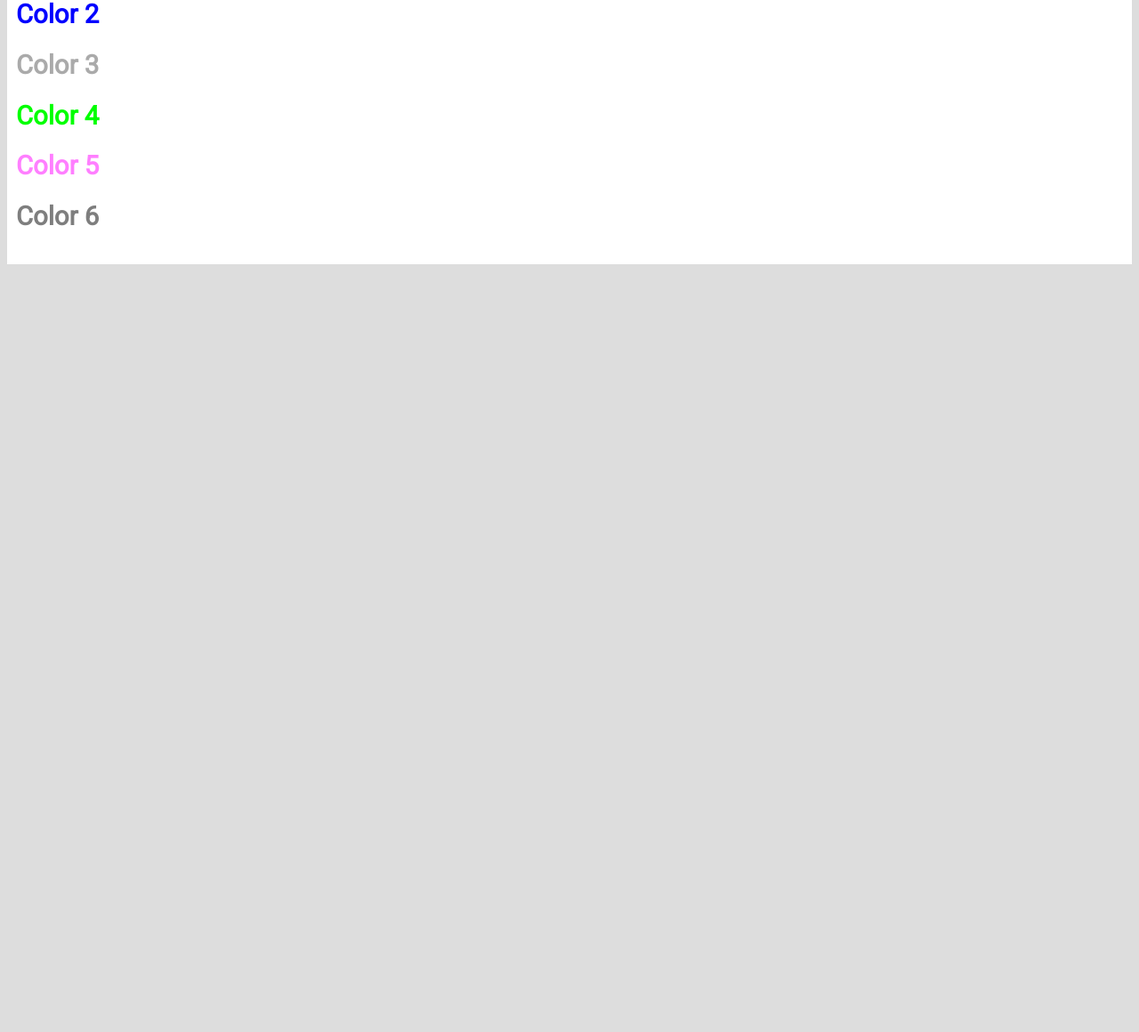
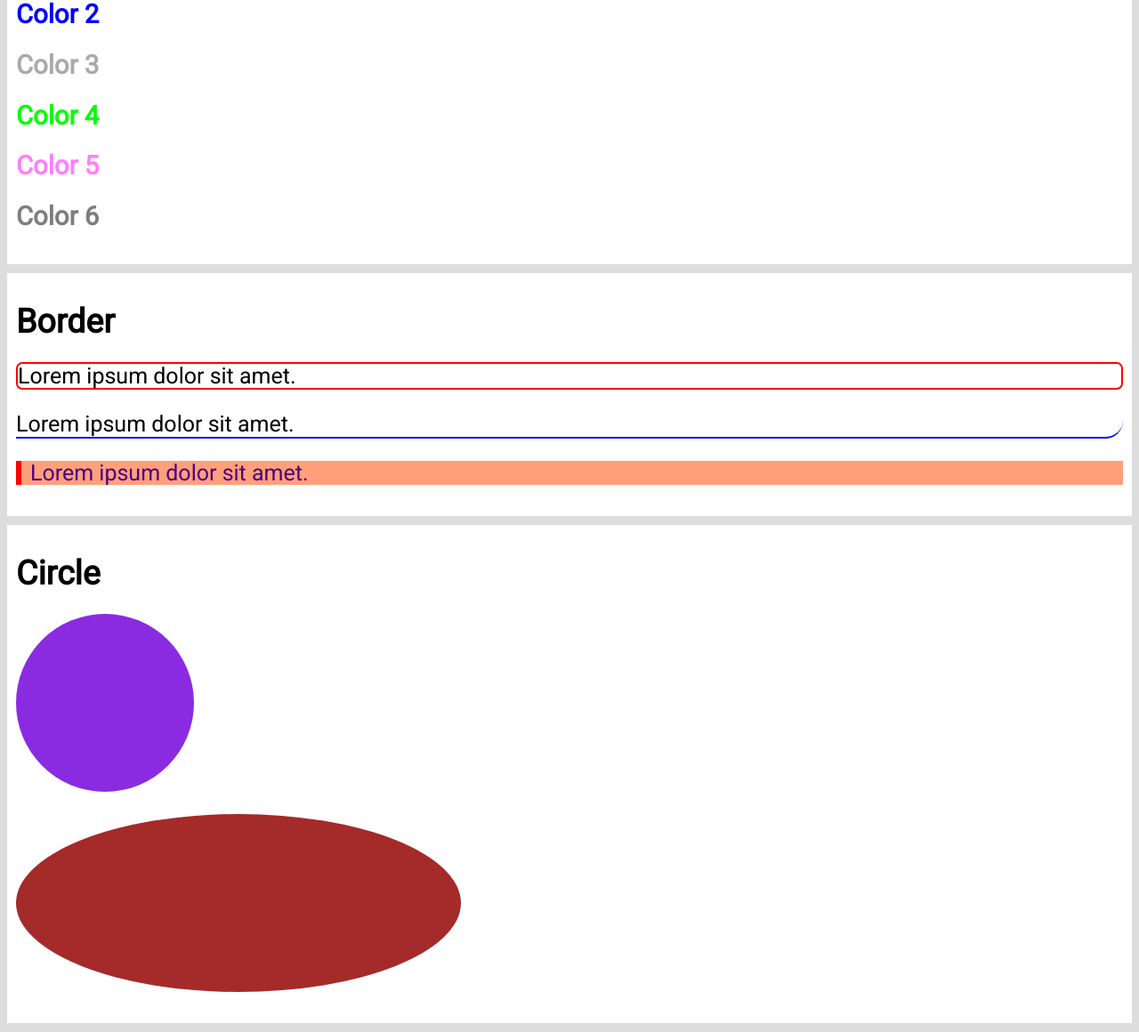
Before and after one commit to StepanZubin/ResultSchool, a plain HTML site: page CSS_course/index.html in a window 1280 px wide. Shown: the part 624-1784 px from the top of the page at 89% size. Before the commit the page ends 931 px from the top, so only its background shows below. Drawn offline with Linux system fonts and the light colour scheme.

Commit message:
add leson8 Borders

```diff
--- a/CSS_course/01_selectors.css
+++ b/CSS_course/01_selectors.css
@@ -46,3 +46,11 @@ body {
 .colors {
     background: #fff;
 }
+
+.border {
+    background: #fff;
+}
+
+.circle {
+    background: #fff;
+}
--- /dev/null
+++ b/CSS_course/04_borders.css
@@ -0,0 +1,46 @@
+.border-1 {
+    /* border-width: 2px; /* толщина границы */
+    /* border-style: solid; /* стиль границы */
+    /* (dotted, dashed, double, groove и прочие) */
+    /* border-color: red; /* цвет границы */
+    border: 2px solid red;
+    /* запись одной строкой */
+
+    border-radius: 7px; /* округлая граница */
+}
+
+.figure-1 {
+    /* круг */
+    width: 200px; /* ширина */
+    height: 200px; /* высота */
+    background: blueviolet;
+    border-radius: 50%;
+}
+.figure-2 {
+    /* овал */
+    width: 500px;
+    height: 200px;
+    background: brown;
+    border-radius: 50%;
+}
+
+
+.border-2 {
+    border-bottom: 2px solid blue; /* top, right, left */
+    /* нижняя граница (bottom)*/
+    border-bottom-right-radius: 20px;
+    /* закругляем нижнюю границу: справа */
+
+}
+
+.border-3 {
+    border-left: 6px solid red;
+    /* границм слева (можно без неё) */
+    background: lightsalmon;
+    /* заливка границы цветом: lightsalmon */
+    padding-left: 10px;
+    /* отступ текста от левой границы */
+    color: indigo;
+    /* цвет текста */
+
+}
--- a/CSS_course/index.html
+++ b/CSS_course/index.html
@@ -17,6 +17,7 @@
     <link rel="stylesheet" href="01_selectors.css">
     <link rel="stylesheet" href="02_fonts.css">
     <link rel="stylesheet" href="03_colors.css">
+    <link rel="stylesheet" href="04_borders.css">
 </head>
 <body>
 
@@ -45,5 +46,21 @@
         <h3 class="color-6">Color 6</h3>
     </div>
 
+    <div class="card border">
+        <h2>Border</h2>
+
+        <p class="border-1">Lorem ipsum dolor sit amet.</p>
+        <p class="border-2">Lorem ipsum dolor sit amet.</p>
+        <p class="border-3">Lorem ipsum dolor sit amet.</p>
+    </div>
+
+    <div class="card circle">
+        <h2>Circle</h2>
+        <p class="figure-1"></p>
+        <p class="figure-2"></p>
+
+    </div>
+
+
 </body>
 </html>
```
